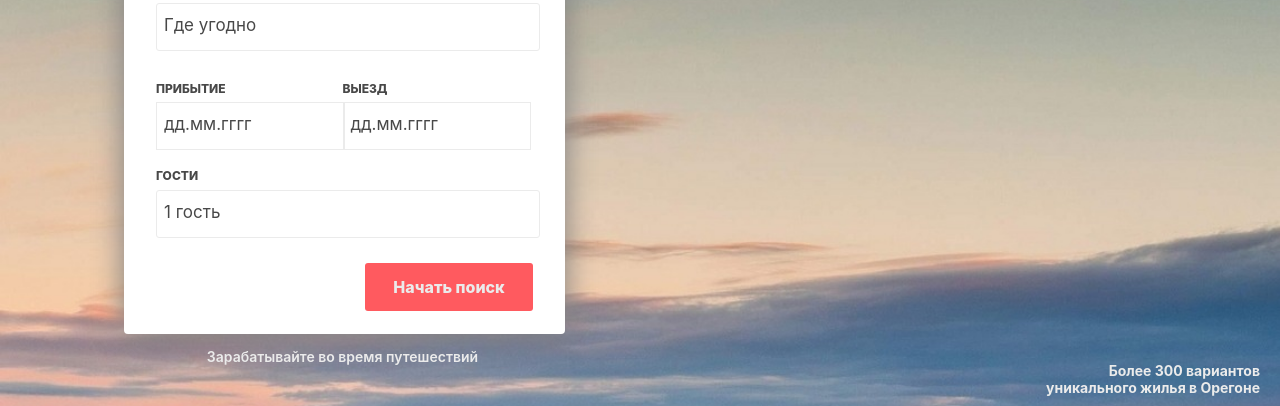
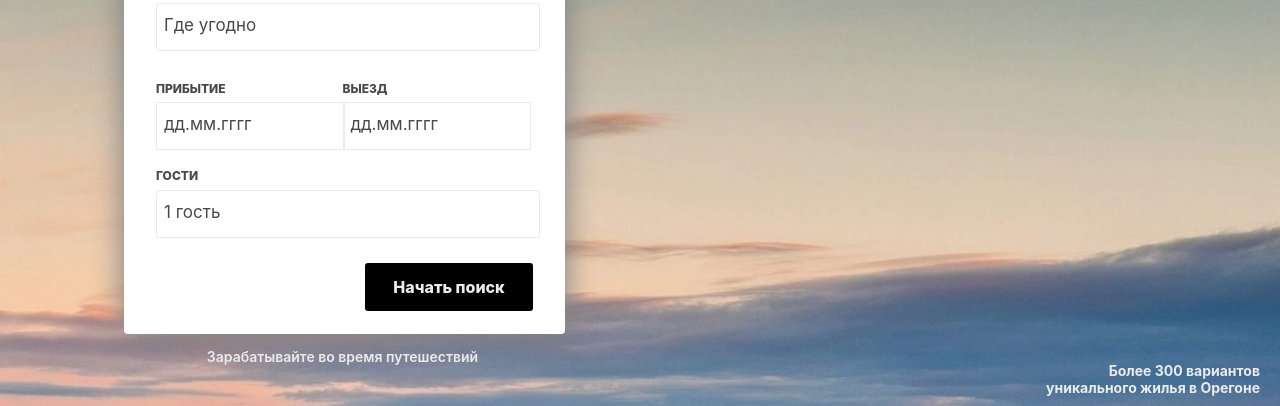
Before and after one commit to gennadyandr/airbnb, a plain HTML site: page air.html in a window 1280 px wide. Shown: the part 258-664 px from the top of the page. Drawn offline with Linux system fonts and the light colour scheme.

Commit message:
changed button colour

```diff
--- a/airstyle.css
+++ b/airstyle.css
@@ -133,7 +133,7 @@ html, body {
 .startbutton {
     width: 168px;
     height: 48px;
-    background-color: #FF5A5F;
+    background-color: black;
     border-radius: 3px;
     margin-top: 25px;
     margin-left: 209px;
```
